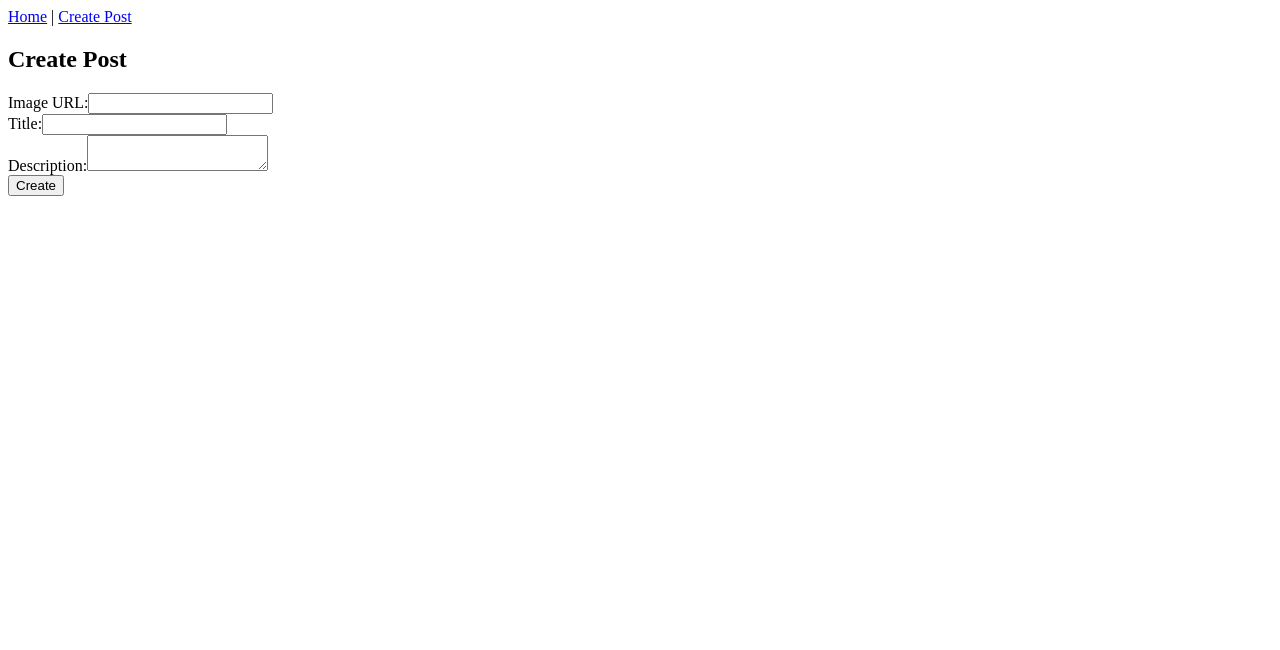
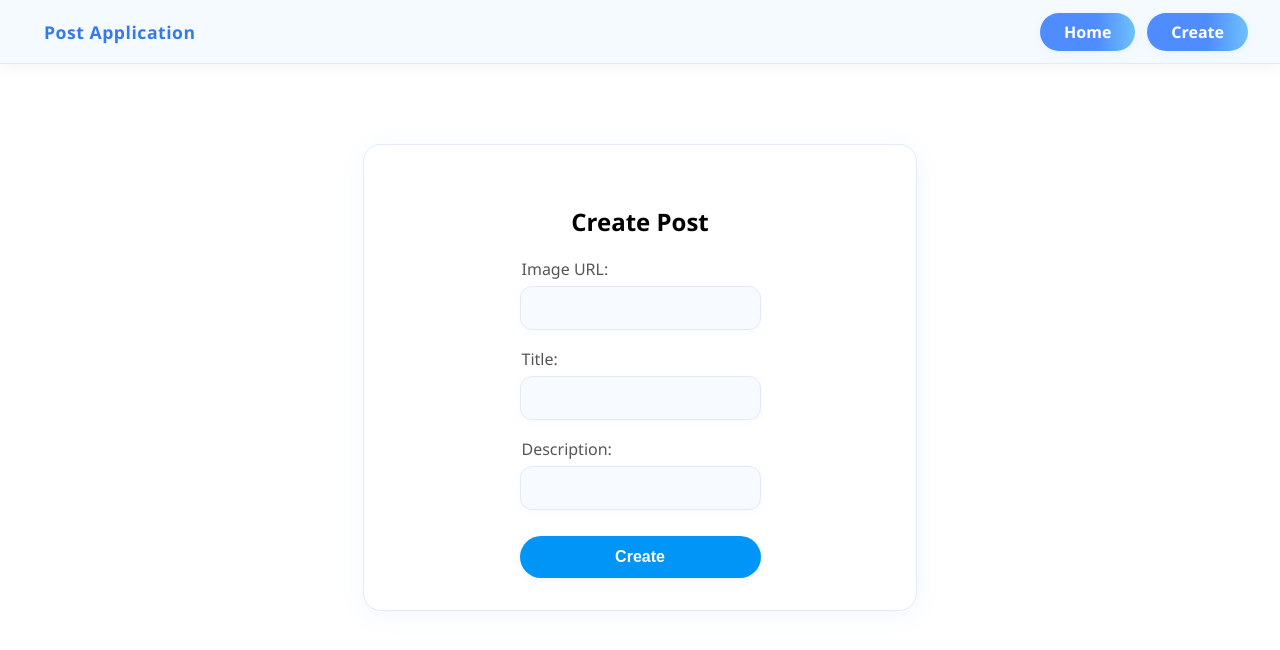
Before and after one commit to sxfhanna5/Posts-Application-Frontend, a React (Vite) app: page /create in a window 1280 px wide. Shown: the top 650 px of the page. Built offline with nearby package versions, Linux system fonts and the light colour scheme; no server answers.

Commit message:
UI improved: fixed navbar, desktop layout, modern cards and forms, clean styles, sectioned comments

```diff
--- a/package.json
+++ b/package.json
@@ -15,6 +15,9 @@
   },
   "devDependencies": {
     "@vitejs/plugin-react": "^5.1.4",
+    "autoprefixer": "^10.4.27",
+    "postcss": "^8.5.6",
+    "tailwindcss": "^4.2.1",
     "vite": "^4.4.9"
   }
 }
--- a/src/App.jsx
+++ b/src/App.jsx
@@ -2,13 +2,17 @@ import React from 'react';
 import { Link } from 'react-router-dom';
 import AppRouter from './router';
 
+
 function App() {
   return (
     <div className="container">
-      <nav>
-        <Link to="/">Home</Link> | <Link to="/create">Create Post</Link>
-      </nav>
-
+      <header className="navbar-glass">
+        <span className="navbar-title">Post Application</span>
+        <div className="navbar-btns">
+          <Link to="/" className="nav-btn">Home</Link>
+          <Link to="/create" className="nav-btn">Create</Link>
+        </div>
+      </header>
       <AppRouter />
     </div>
   );
--- a/src/components/CreatePost.jsx
+++ b/src/components/CreatePost.jsx
@@ -31,34 +31,38 @@ function CreatePost() {
   };
 
   return (
-    <div>
+    <div className="form-outer card-form">
       <h2>Create Post</h2>
-      {error && <p style={{ color: 'red' }}>Error: {error}</p>}
-      <form onSubmit={handleSubmit}>
-        <div>
+      {error && <p style={{ color: '#ed4956', fontWeight: 600, marginBottom: 16 }}>Error: {error}</p>}
+      <form onSubmit={handleSubmit} autoComplete="off">
+        <div className="input-card">
           <label>Image URL:</label>
           <input
             type="text"
             value={imageUrl}
             onChange={(e) => setImageUrl(e.target.value)}
             required
+            className="input-soft"
           />
         </div>
-        <div>
+        <div className="input-card">
           <label>Title:</label>
           <input
             type="text"
             value={title}
             onChange={(e) => setTitle(e.target.value)}
             required
+            className="input-soft"
           />
         </div>
-        <div>
+        <div className="input-card">
           <label>Description:</label>
-          <textarea
+          <input
+            type="text"
             value={description}
             onChange={(e) => setDescription(e.target.value)}
             required
+            className="input-soft"
           />
         </div>
         <button type="submit" disabled={submitting}>
--- a/src/components/PostList.jsx
+++ b/src/components/PostList.jsx
@@ -32,23 +32,25 @@ function PostList() {
     }
   };
 
-  if (loading) return <p>Loading posts...</p>;
-  if (error) return <p>Error: {error}</p>;
-  if (!posts.length) return <p>No posts yet</p>;
+
+
+  if (loading) return <div className="loading-message">Loading posts...</div>;
+  if (error) return <div style={{textAlign:'center',marginTop:'48px',color:'#ed4956',fontWeight:600}}>Error: {error}</div>;
+  if (!posts.length) return <div className="empty-message">No posts available</div>;
 
   return (
     <div>
       <h2>Posts</h2>
-      <ul>
+      <div className="post-grid">
         {posts.map((post) => (
-          <li key={post.id} style={{ marginBottom: '1rem' }}>
-            <img src={post.imageUrl || ''} alt={post.title} width="150" />
+          <div className="post-card" key={post.id}>
+            <img src={post.imageUrl || ''} alt={post.title} />
             <h3>{post.title}</h3>
             <p>{post.description}</p>
-            <button onClick={() => handleDelete(post.id)}>Delete</button>
-          </li>
+            <button className="post-action-btn" onClick={() => handleDelete(post.id)}>Delete</button>
+          </div>
         ))}
-      </ul>
+      </div>
     </div>
   );
 }
--- a/src/main.jsx
+++ b/src/main.jsx
@@ -2,6 +2,7 @@ import React from 'react';
 import ReactDOM from 'react-dom/client';
 import { BrowserRouter } from 'react-router-dom';
 import App from './App';
+import './style.css';
 
 ReactDOM.createRoot(document.getElementById('root')).render(
   <React.StrictMode>
--- /dev/null
+++ b/src/style.css
@@ -0,0 +1,228 @@
+/* navbar */
+.navbar-glass {
+  width: 100%;
+  min-width: 1200px;
+  max-width: 100vw;
+  min-height: 64px;
+  display: flex;
+  align-items: center;
+  justify-content: space-between;
+  background: rgba(240, 248, 255, 0.7);
+  backdrop-filter: blur(12px);
+  box-shadow: 0 2px 16px 0 rgba(0,0,0,0.06);
+  border-bottom: 1px solid #e3eaf7;
+  position: fixed;
+  top: 0;
+  left: 0;
+  right: 0;
+  z-index: 100;
+  padding: 0 32px;
+  box-sizing: border-box;
+}
+
+/* navbar-btn */
+.navbar-btns {
+  display: flex;
+  gap: 12px;
+}
+
+.nav-btn {
+  background: linear-gradient(90deg, #4f8cff 60%, #6ec1ff 100%);
+  color: #fff;
+  border: none;
+  border-radius: 999px;
+  padding: 8px 24px;
+  font-size: 1rem;
+  font-weight: 600;
+  text-decoration: none;
+  box-shadow: 0 2px 8px rgba(79,140,255,0.08);
+  transition: background 0.2s, box-shadow 0.2s;
+  outline: none;
+}
+.nav-btn:hover {
+  background: linear-gradient(90deg, #357ae8 60%, #4f8cff 100%);
+  box-shadow: 0 4px 16px rgba(79,140,255,0.13);
+}
+
+.navbar-title {
+  font-size: 1.1rem;
+  color: #357ae8;
+  font-weight: 700;
+  letter-spacing: 0.03em;
+  margin-left: 12px;
+}
+
+/* layout */
+body {
+  background: #fff;
+  font-family: 'Segoe UI', 'Roboto', Arial, sans-serif;
+  margin: 0;
+  padding: 0;
+}
+
+.container {
+  width: 1200px;
+  margin: 96px auto 0 auto;
+  background: transparent;
+  padding: 0 16px 32px 16px;
+  box-sizing: border-box;
+  overflow-x: hidden;
+}
+
+/* form */
+.card-form {
+  max-width: 480px;
+  margin: 48px auto 0 auto;
+  background: #fff;
+  border-radius: 18px;
+  box-shadow: 0 4px 24px rgba(79,140,255,0.08);
+  border: 1px solid #e3eaf7;
+  padding: 40px 36px 32px 36px;
+  display: flex;
+  flex-direction: column;
+  align-items: center;
+}
+.input-card {
+  width: 100%;
+  margin-bottom: 18px;
+  display: flex;
+  flex-direction: column;
+  align-items: flex-start;
+}
+.input-card label {
+  font-weight: 500;
+  color: #555;
+  margin-bottom: 6px;
+  margin-left: 2px;
+}
+.input-soft {
+  width: 100%;
+  height: 44px;
+  border: 1px solid #e3eaf7;
+  border-radius: 12px;
+  background: #f7faff;
+  box-shadow: 0 2px 8px rgba(79,140,255,0.04);
+  padding: 0 16px;
+  font-size: 1rem;
+  margin-bottom: 0;
+  box-sizing: border-box;
+  transition: box-shadow 0.18s, border 0.18s;
+  outline: none;
+}
+.input-soft:focus {
+  border: 1.5px solid #4f8cff;
+  box-shadow: 0 4px 16px rgba(79,140,255,0.10);
+}
+.input-card input.input-soft {
+  display: block;
+}
+.input-card textarea.input-soft {
+  display: block;
+  margin-left: 0;
+  margin-right: 0;
+  height: 44px;
+  min-height: 44px;
+  max-height: 44px;
+  resize: none;
+  padding-top: 0;
+  padding-bottom: 0;
+}
+
+form button {
+  background: #0095f6;
+  color: #fff;
+  border: none;
+  border-radius: 999px;
+  padding: 12px 0;
+  font-size: 1rem;
+  font-weight: 600;
+  cursor: pointer;
+  margin-top: 8px;
+  transition: background 0.2s;
+  width: 100%;
+  box-shadow: 0 2px 8px rgba(79,140,255,0.08);
+}
+form button:disabled {
+  background: #b2dffc;
+  cursor: not-allowed;
+}
+form button:hover:not(:disabled) {
+  background: #1877f2;
+}
+
+/* grid */
+ul {
+  list-style: none;
+  padding: 0;
+  margin: 0;
+}
+.post-grid {
+  display: grid;
+  grid-template-columns: repeat(4, 1fr);
+  gap: 32px;
+  margin-top: 32px;
+}
+
+/* card */
+.post-card {
+  background: #fff;
+  border-radius: 18px;
+  box-shadow: 0 4px 24px rgba(79,140,255,0.08);
+  border: 1px solid #e3eaf7;
+  padding: 24px 18px 18px 18px;
+  display: flex;
+  flex-direction: column;
+  align-items: center;
+  transition: box-shadow 0.2s;
+}
+.post-card:hover {
+  box-shadow: 0 8px 32px rgba(79,140,255,0.13);
+}
+.post-card img {
+  border-radius: 12px;
+  width: 100%;
+  max-width: 320px;
+  object-fit: cover;
+  margin-bottom: 12px;
+  border: 1px solid #e3eaf7;
+}
+.post-card h3 {
+  margin: 0 0 4px 0;
+  color: #357ae8;
+  font-size: 1.1rem;
+  font-weight: 600;
+}
+.post-card p {
+  color: #555;
+  font-size: 0.98rem;
+  margin-bottom: 22px;
+  margin-top: 0;
+  text-align: center;
+}
+.post-card .post-action-btn {
+  background: #ed4956;
+  color: #fff;
+  border: none;
+  border-radius: 999px;
+  padding: 12px 0;
+  font-size: 1rem;
+  font-weight: 600;
+  cursor: pointer;
+  transition: background 0.2s;
+  width: 100%;
+  box-shadow: 0 2px 8px rgba(237,73,86,0.08);
+  border: 1.5px solid #ed4956;
+  margin-top: 0;
+}
+.post-card .post-action-btn:hover {
+  background: #c82333;
+}
+
+/* messages */
+.empty-message, .loading-message {
+  color: #357ae8;
+  font-weight: 600;
+  text-align: center;
+  margin-top: 48px;
+  font-size: 1.1rem;
+}
```
Also changed, not shown: vite.config.js (+3 -4 lines), 1 other file (tests, documents, lock files or other folders).
